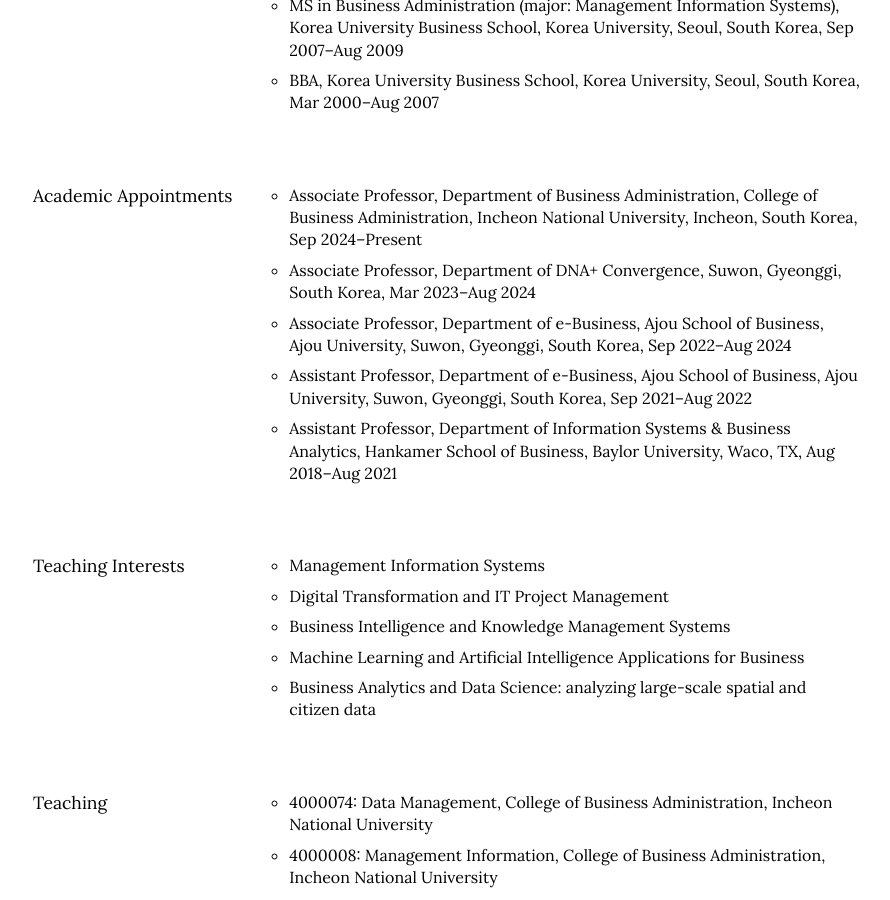
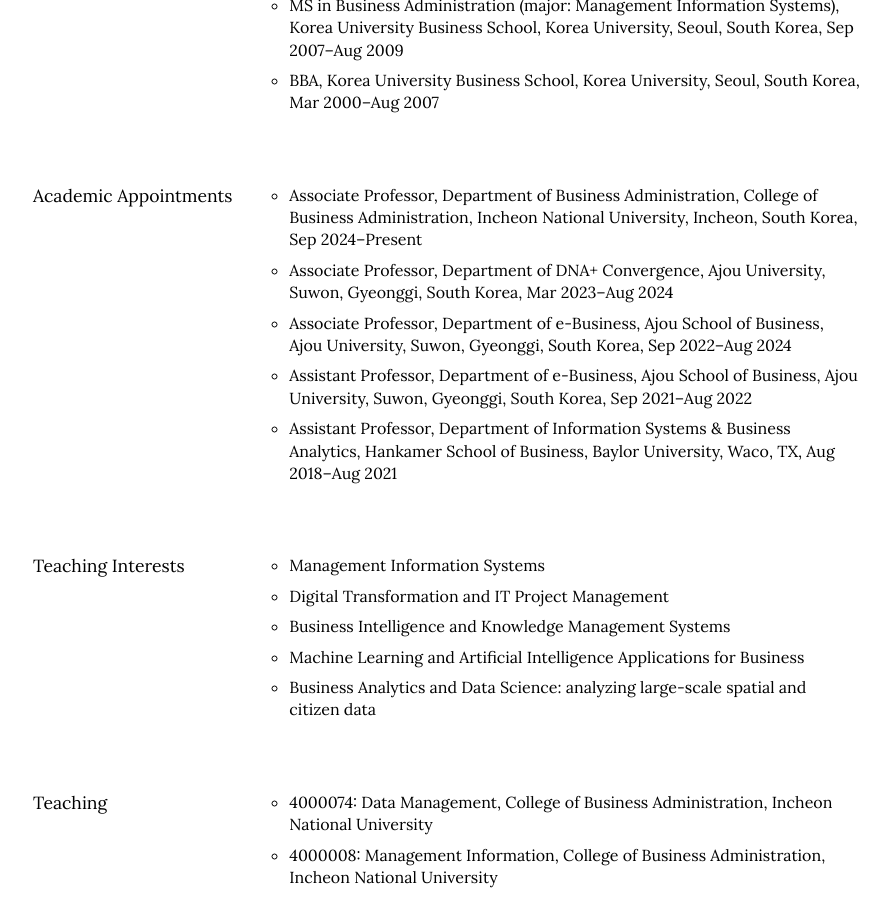
Before and after one commit to istaehun/taehun, a Jekyll site: the page built from engagement.html, in a window 1280 px wide and 900 px high, scrolled down 655 px. Shown: the whole window, without its empty margins (187-1077 px from the left). Built offline with Jekyll 4.4.1, drawn with Linux system fonts in a browser that asks for light colours; nearby versions of some CDN libraries.

Commit message:
Update engagement.yml

```diff
--- a/_data/engagement.yml
+++ b/_data/engagement.yml
@@ -9,7 +9,7 @@
     title: Academic Appointments
     list:
       - "Associate Professor, Department of Business Administration, College of Business Administration, Incheon National University, Incheon, South Korea, Sep 2024–Present"
-      - "Associate Professor, Department of DNA+ Convergence, Suwon, Gyeonggi, South Korea, Mar 2023–Aug 2024"
+      - "Associate Professor, Department of DNA+ Convergence, Ajou University, Suwon, Gyeonggi, South Korea, Mar 2023–Aug 2024"
       - "Associate Professor, Department of e-Business, Ajou School of Business, Ajou University, Suwon, Gyeonggi, South Korea, Sep 2022–Aug 2024"
       - "Assistant Professor, Department of e-Business, Ajou School of Business, Ajou University, Suwon, Gyeonggi, South Korea, Sep 2021–Aug 2022"
       - "Assistant Professor, Department of Information Systems & Business Analytics, Hankamer School of Business, Baylor University, Waco, TX, Aug 2018–Aug 2021"
```
